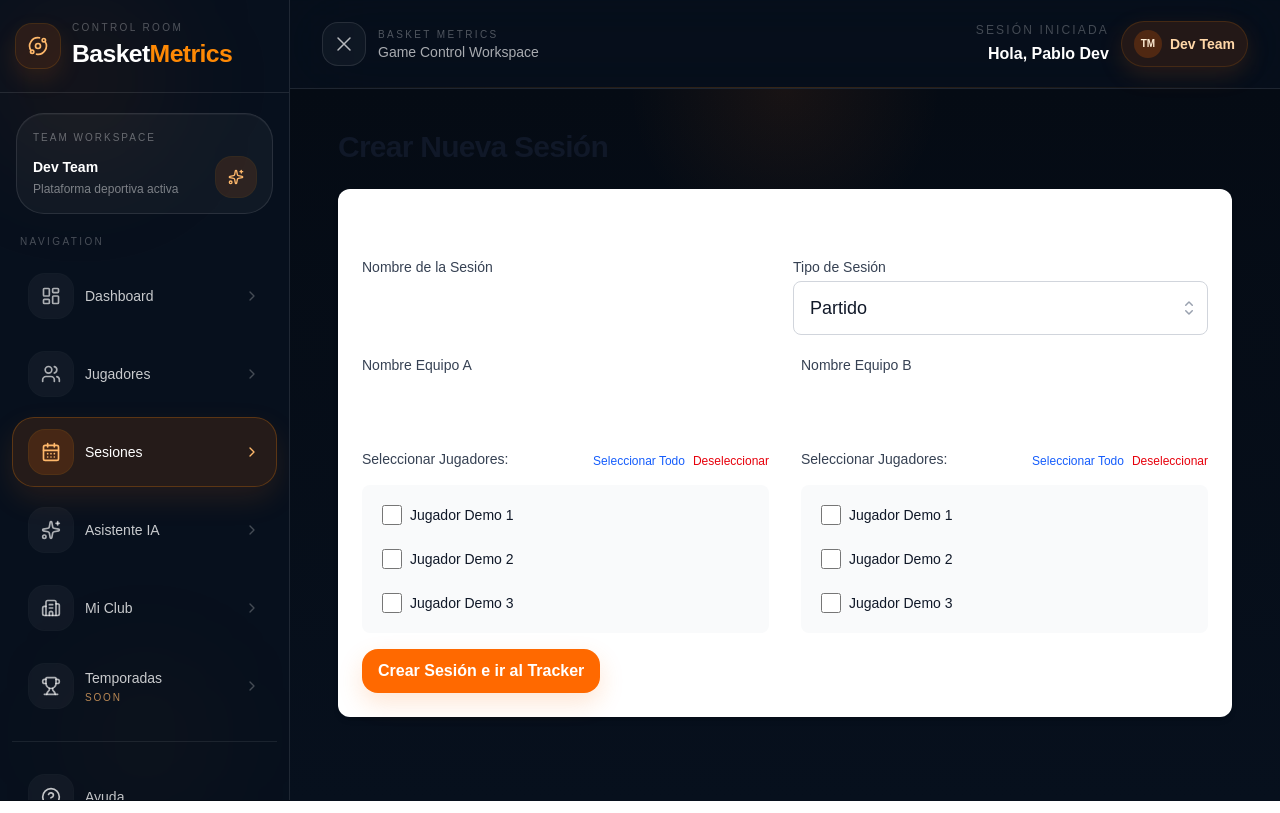
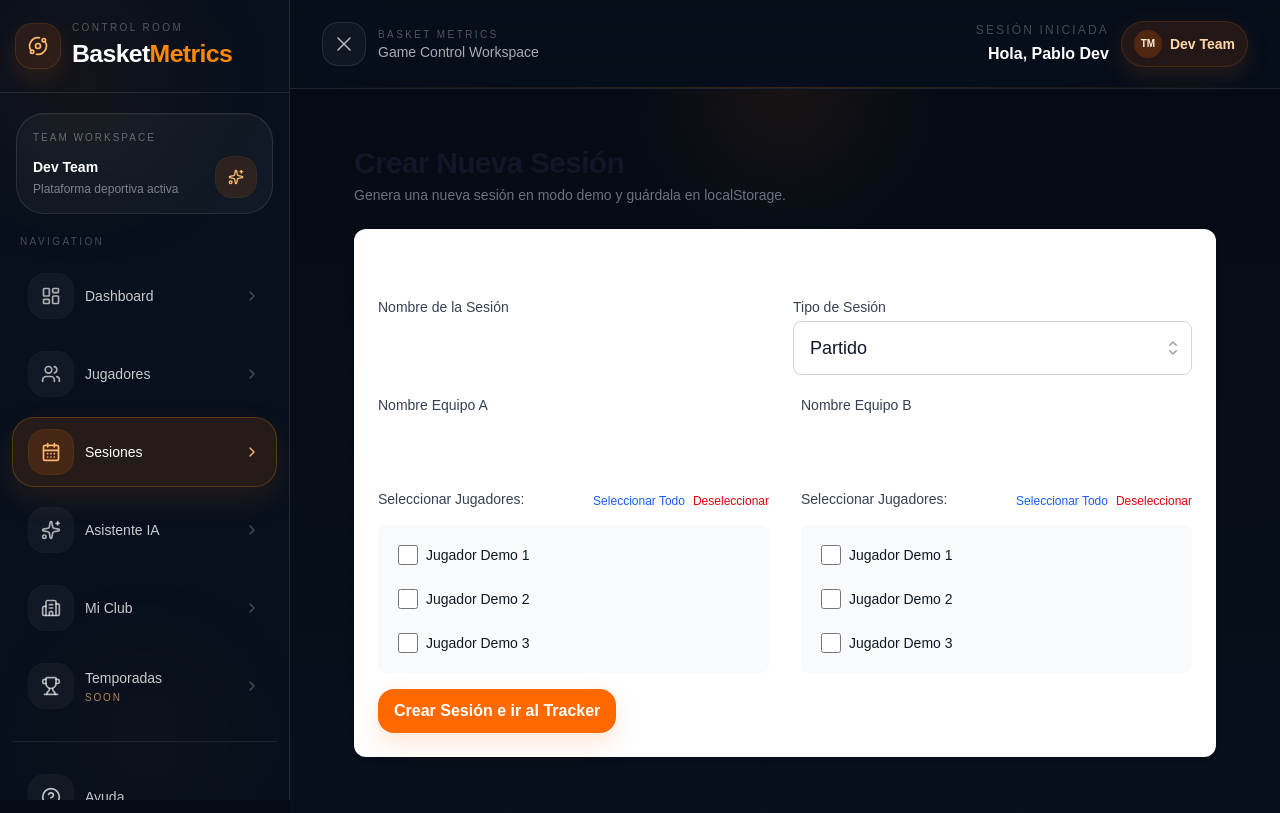
Before and after one commit to PabloLeonRios/basket-metrics-clean, a Next.js app: page /panel/sessions/new in a window 1280 px wide. Built offline with nearby package versions, Linux system fonts and the light colour scheme.

Commit message:
sesion ID
sesion ID

```diff
--- a/src/app/panel/sessions/new/page.tsx
+++ b/src/app/panel/sessions/new/page.tsx
@@ -1,12 +1,43 @@
+// src/app/panel/sessions/new/page.tsx
+
+/**
+ * ==========================================================
+ * NOTAS PARA PABLITO (Mongo / backend real futuro)
+ * ==========================================================
+ * Esta página hoy solo monta el formulario de alta de sesión.
+ *
+ * REGLAS ACTUALES:
+ * - no usar backend
+ * - la creación debe resolverse en DEMO MODE con localStorage
+ * - la lógica no debe vivir en esta página
+ *
+ * OBJETIVO:
+ * - mantener un entry-point limpio para nueva sesión
+ * - no mezclar layout con persistencia
+ *
+ * MIGRACIÓN FUTURA:
+ * - CreateSessionForm podrá cambiar su implementación interna
+ *   para usar API/Mongo, pero esta página idealmente no debería
+ *   necesitar cambios grandes.
+ */
+
 import CreateSessionForm from '@/components/sessions/CreateSessionForm';
 
 export default function CreateSessionPage() {
   return (
-    <div className="container mx-auto p-4">
-      <h1 className="text-2xl md:text-3xl font-bold tracking-tight text-gray-900 dark:text-gray-50 mb-6">
-        Crear Nueva Sesión
-      </h1>
-      <CreateSessionForm />
-    </div>
+    <main className="flex-1 p-4 md:p-6 lg:p-8">
+      <div className="mx-auto max-w-4xl">
+        <header className="mb-6">
+          <h1 className="text-2xl md:text-3xl font-bold tracking-tight text-gray-900 dark:text-gray-50">
+            Crear Nueva Sesión
+          </h1>
+          <p className="mt-1 text-sm text-gray-500 dark:text-gray-400">
+            Genera una nueva sesión en modo demo y guárdala en localStorage.
+          </p>
+        </header>
+
+        <CreateSessionForm />
+      </div>
+    </main>
   );
 }
```
